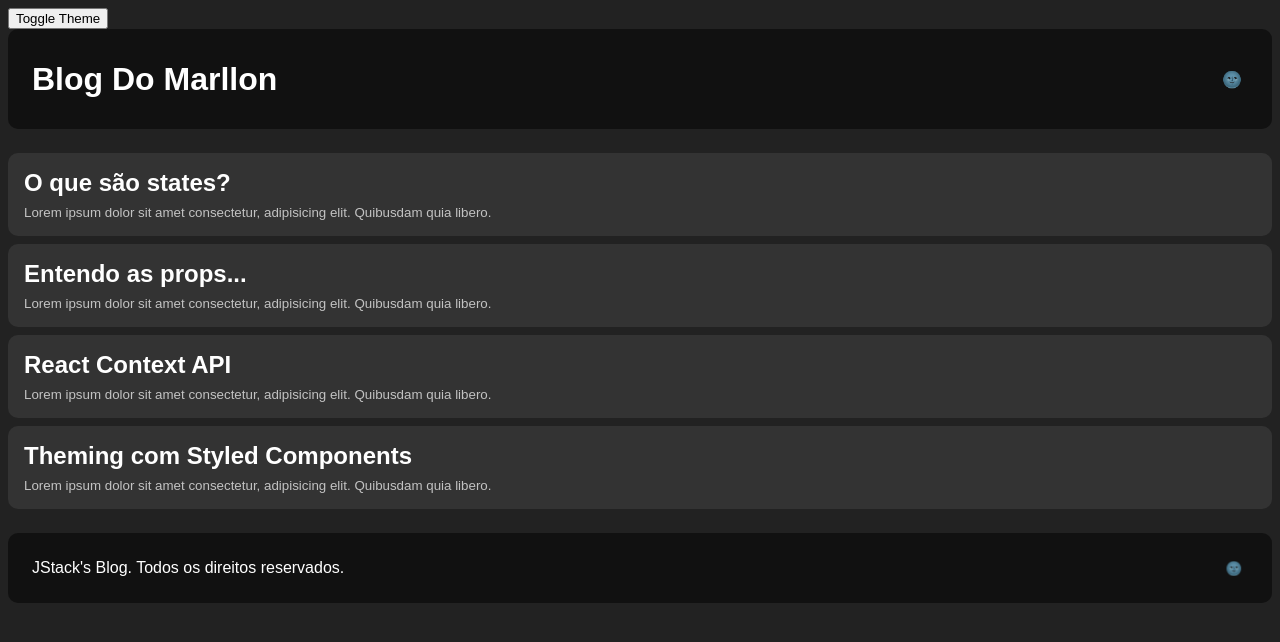
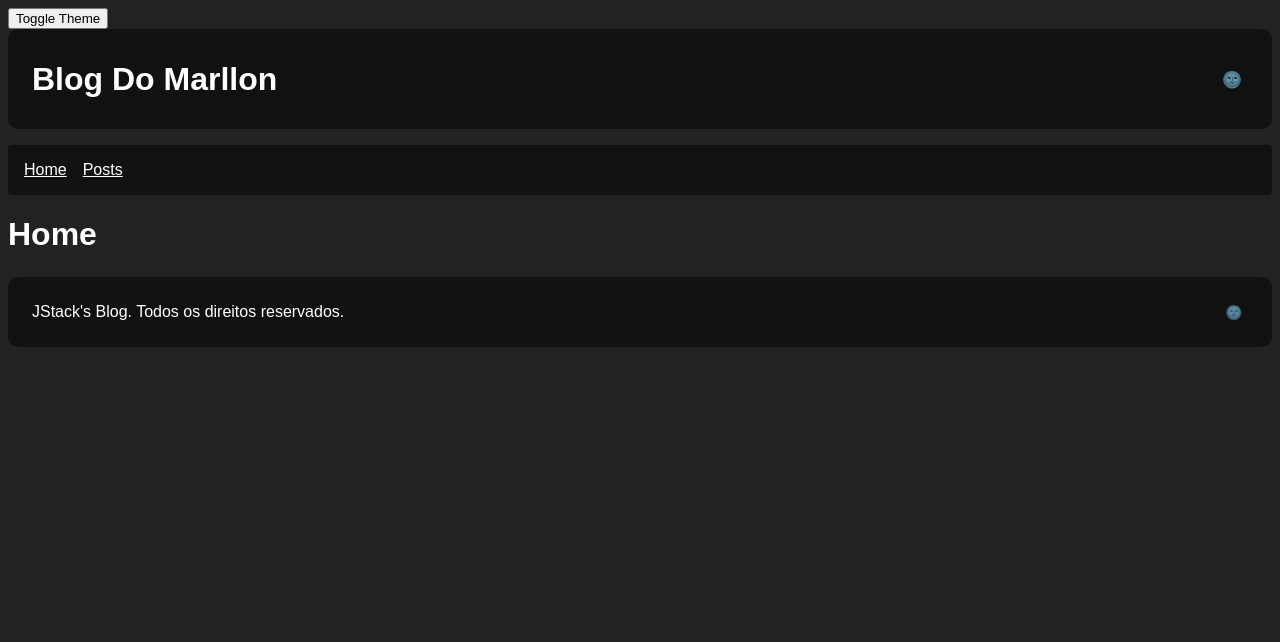
Before and after one commit to MarllonCampos/JStack, a React app in the folder react-fundamentos/: page / in a window 1280 px wide. Shown: the top 642 px of the page. Built offline with nearby package versions, Linux system fonts and the light colour scheme.

Commit message:
feat: add react-router-dom and create two different routes

```diff
--- a/react-fundamentos/package.json
+++ b/react-fundamentos/package.json
@@ -27,6 +27,7 @@
     "prop-types": "^15.7.2",
     "react": "^17.0.2",
     "react-dom": "^17.0.2",
+    "react-router-dom": "5.3.0",
     "styled-components": "^5.3.3"
   }
 }
--- /dev/null
+++ b/react-fundamentos/src/Routes.js
@@ -0,0 +1,13 @@
+import React from 'react';
+import { Route } from 'react-router-dom'
+import Home from './pages/Home';
+import Posts from './pages/Posts';
+
+export default function Routes() {
+  return (
+    <>
+      <Route exact path="/" component={Home} />
+      <Route path="/posts" component={Posts} />
+    </>
+  )
+}
--- a/react-fundamentos/src/components/Layout/index.js
+++ b/react-fundamentos/src/components/Layout/index.js
@@ -1,11 +1,12 @@
 import React, { useContext, useEffect } from 'react';
+import { BrowserRouter, Link } from 'react-router-dom';
 import { useTheme } from 'styled-components';
 import { ThemeContext } from '../../contexts/ThemeContext';
+import Routes from '../../Routes';
 import Footer from '../Footer';
 import Header from '../Header';
-import PostsList from '../PostsList';
 
-
+import { Nav } from './styles'
 export default class Layout extends React.Component {
 
   componentWillUnmount() {
@@ -22,10 +23,15 @@
   }
 
   render() {
-    return (<>
-      <Header />
-      <PostsList />
-      <Footer />
-    </>)
+    return (
+      <BrowserRouter>
+        <Header />
+        <Nav>
+          <Link to="/" >Home</Link>
+          <Link to="/posts" >Posts</Link>
+        </Nav>
+        <Routes />
+        <Footer />
+      </BrowserRouter>)
   }
 }
--- /dev/null
+++ b/react-fundamentos/src/components/Layout/styles.js
@@ -0,0 +1,17 @@
+import styled, { useTheme } from "styled-components";
+import themes from '../../styles/themes'
+
+export const Nav = styled.nav`
+  background-color: #121212;
+  margin-top: ${() => themes.light.spacing.medium}px;
+  padding: ${() => themes.light.spacing.medium}px;
+  border-radius: 4px;
+  a {
+    color: #fff;
+    display: inline-block;
+
+    & + a {
+      margin-left: ${() => themes.light.spacing.medium}px
+    }
+  }
+`
--- /dev/null
+++ b/react-fundamentos/src/pages/Home/index.js
@@ -0,0 +1,6 @@
+import React from 'react'
+export default function Home() {
+  return (
+    <h1>Home</h1>
+  )
+}
--- a/react-fundamentos/src/components/PostsList/index.js
+++ b/react-fundamentos/src/pages/Posts/index.js
@@ -5,7 +5,7 @@
 
 import posts from './posts';
 
-export default class PostsList extends React.Component {
+export default class Posts extends React.Component {
 
   render() {
     return (
--- a/react-fundamentos/webpack.config.js
+++ b/react-fundamentos/webpack.config.js
@@ -44,6 +44,7 @@
     ]
   },
   devServer: {
-    port: 3000
+    port: 3000,
+    historyApiFallback: true
   }
 };
```
Also changed, not shown: react-fundamentos/src/pages/Posts/Post/index.js (renamed from react-fundamentos/src/components/PostsList/Post/index.js), react-fundamentos/src/pages/Posts/Post/styles.js (renamed from react-fundamentos/src/components/PostsList/Post/styles.js), react-fundamentos/src/pages/Posts/posts.js (renamed from react-fundamentos/src/components/PostsList/posts.js), react-fundamentos/src/pages/Posts/styles.js (renamed from react-fundamentos/src/components/PostsList/styles.js), 1 other file (tests, documents, lock files or other folders).
